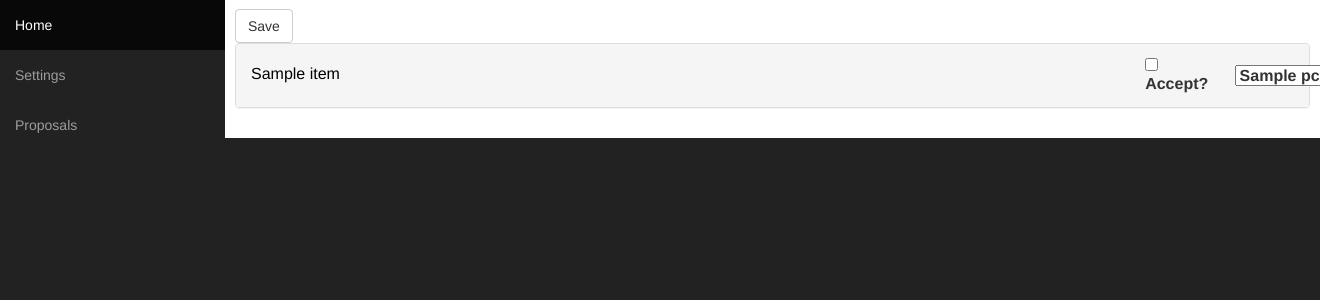
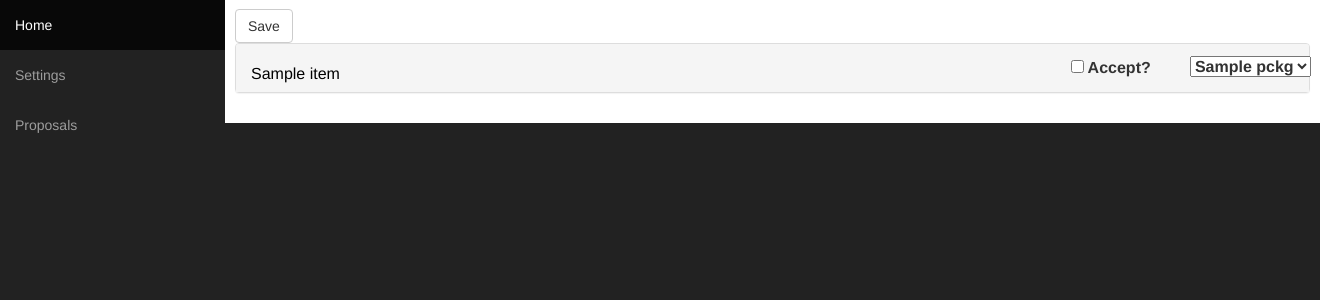
Before and after one commit to robert-sandor/student_management, a Flask app: template app/templates/professor_cod/proposals.html in a window 1320 px wide; the page is wider, and only the part inside the window is pictured. Shown: the part 51-351 px from the top of that part. Run offline with Flask 2, Linux system fonts and the light colour scheme; the template is opened without the code that fills it: most values are stand-ins (such as "Sample title", 1, 10 or a date in 2020); some libraries are stand-ins or nearby versions.

Commit message:
Fixed template issues

```diff
--- a/app/templates/professor_cod/proposals.html
+++ b/app/templates/professor_cod/proposals.html
@@ -69,16 +69,16 @@
                     <h4 class="panel-title">
                         <div class="row">
                             <a data-toggle="collapse" data-parent="#accordion" href="#collapse{{ item.id }}">
-                                <div class="col-md-10 pagination-centered">{{ item.course_name }}</div>
+                                <div class="col-md-9 pagination-centered">{{ item.course_name }}</div>
                             </a>
 
-                            <div class="pkg-opt">
-                                <div class="col-md-1">
+                            <div class="pkg-opt col-md-3">
+                                <div class="col-md-6 pagination-centered">
                                     <div class="checkbox{{ item.id }}">
-                                        <label><input type="checkbox" name="checkbox">Accept?</label>
+                                        <label><input type="checkbox" name="checkbox"> Accept?</label>
                                     </div>
                                 </div>
-                                <div class="col-md-1 pagination-centered pull-right">
+                                <div class="col-md-6 pagination-centered pull-right">
                                     <label>
                                         <select class="package{{ item.id }}">
                                             {% for pckg in data.packages %}
```
